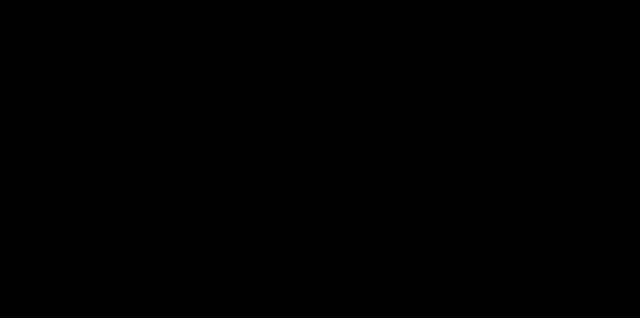
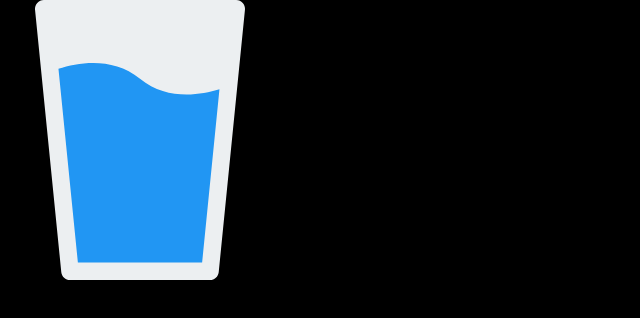
Before and after one commit to kamilpreweda/hydrapp, a website: page src/content/index.html in a window 1280 px wide. Shown: the whole page, without its empty margins (0-640 px from the left). Drawn offline with nearby package versions, Linux system fonts and the light colour scheme; files that its build step writes are made by us from their sources; files whose address does not match are found by name.

Commit message:
added glass of water img

```diff
--- a/src/content/index.html
+++ b/src/content/index.html
@@ -27,7 +27,7 @@
 </head>
 
 <body>
-
+  <img src="assets/img/water-glass.svg" alt="Glass of water icon.">
   <script src="js/main.js"></script>
 </body>
 
```
Also changed, not shown: src/assets/img/water-glass.svg (added).
